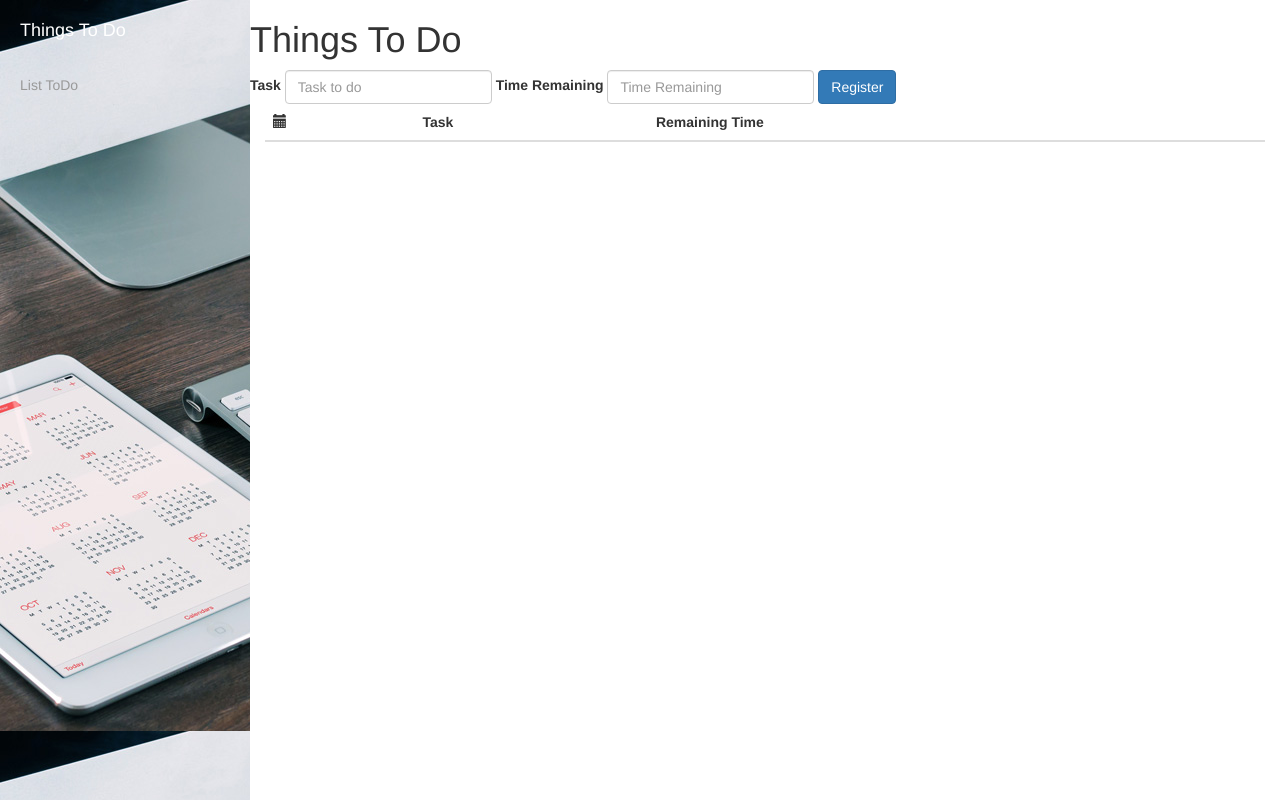
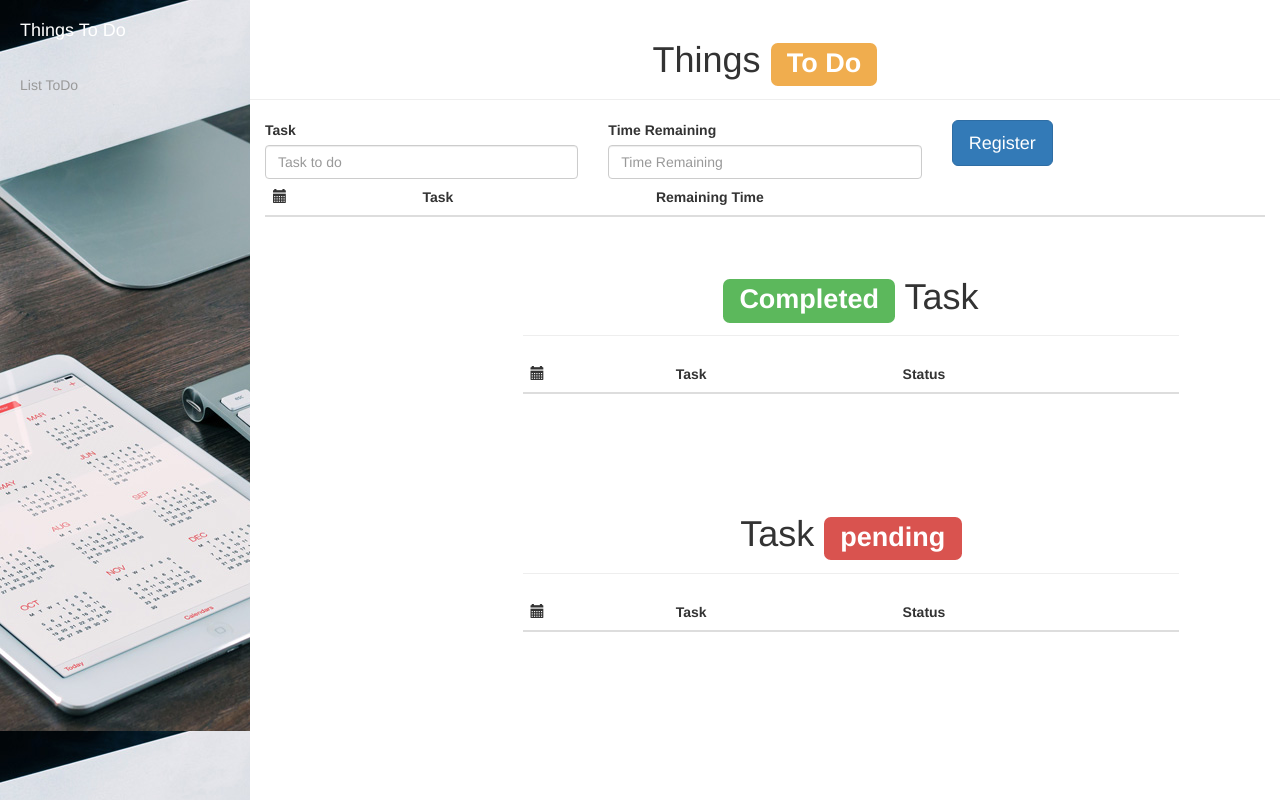
Before and after one commit to Niordsid/SimpleBasicWeb, a plain HTML site: page index.html in a window 1280 px wide. Drawn offline with nearby package versions, Linux system fonts and the light colour scheme.

Commit message:
agregando tablas complete, incomplete y mejorando estilo

```diff
--- a/index.html
+++ b/index.html
@@ -33,31 +33,32 @@
 
     <!-- Page Content -->
     <div id="page-content-wrapper">
+
       <div class="container-fluid">
 
         <div class="row">
-          <h1>Things To Do</h1>
+          <div class="page-header">
+            <h1 class="text-center">Things <span class="label label-warning">To Do</span></h1>
+          </div>
         </div>
 
-        <div class="row">
-            <form class="form-inline">
-              <div class="form-group">
+        <div class="row" id="Form">
+          <div class="col-md-4">
             <label for="exampleInputName1">Task</label>
             <input type="text" class="form-control" id="input-todo" placeholder="Task to do">
-
+          </div>
+          <div class="col-md-4">
             <label for="exampleInputName2">Time Remaining</label>
             <input type="text" class="form-control" id="time-task" placeholder="Time Remaining">
           </div>
-              <button type="button" class="btn btn-primary" id="todo-button">Register</button>
-            </form>
-
-
+          <div class="col-md-4">
+            <button type="button" class="btn btn-primary btn-lg" id="todo-button">Register</button>
+          </div>
         </div>
 
         <!-- List Task-->
-
-        <div class="">
-
+        <div class="row">
+          <div class="col-md-12">
             <table class="table">
               <thead>
                 <tr>
@@ -65,11 +66,57 @@
                 </tr>
               </thead>
               <tbody id="table2" class="">
+              </tbody>
+            </table>
+          </div>
+        </div>
+
+        <div class="row">
+          <!-- List of Completed Task-->
+          <div class="col-md-8 col-md-offset-3">
+            <div class="page-header">
+              <h1 class="text-center"><span class="label label-success">Completed</span> Task</h1>
+            </div>
+
+            <table class="table">
+              <thead>
+                <tr>
+                  <th> <span class="glyphicon glyphicon-calendar"></span> </th> <th>Task</th> <th>Status</th>
+                </tr>
+              </thead>
+              <tbody id="completed-todo">
+
+              </tbody>
+
+            </table>
+          </div>
+
+        </div>
+<br>
+<br>
+<br>
+        <div class="row">
 
 
+          <!-- List Task pending-->
+          <div class="col-md-8 col-md-offset-3">
+
+            <div class="page-header">
+              <h1 class="text-center">Task <span class="label label-danger">pending</span> </h1>
+            </div>
+            <table class="table">
+              <thead>
+                <tr>
+                  <th> <span class="glyphicon glyphicon-calendar"></span> </th> <th>Task</th> <th>Status</th>
+                </tr>
+              </thead>
+              <tbody id="incompleted-todo">
+
               </tbody>
+
             </table>
 
+          </div>
         </div>
 
       </div>
```
Lines whose indentation alone changed are shown as unchanged.
